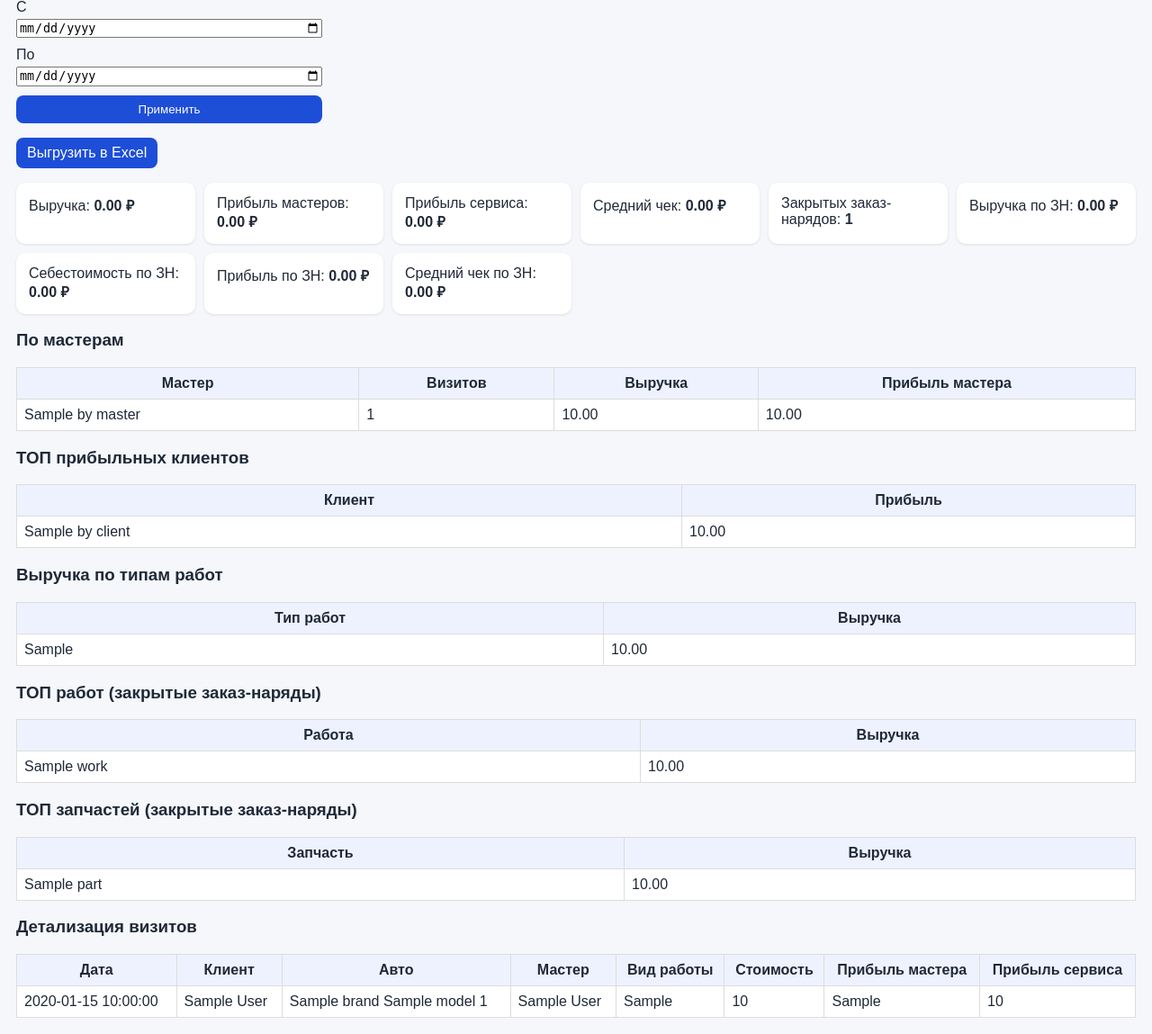
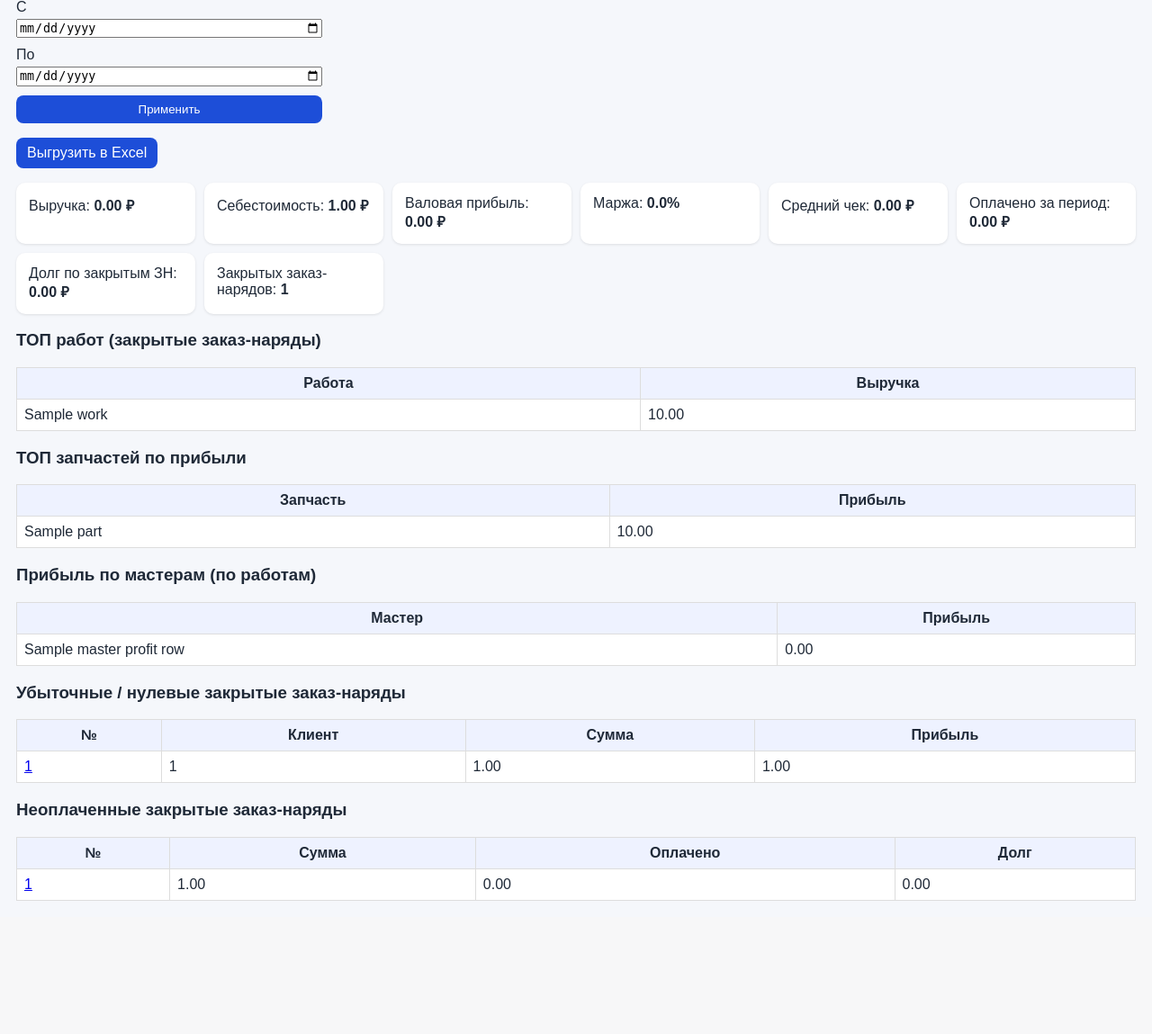
Before and after one commit to JlexaPro/autoservice, a FastAPI app: template autoservice_crm_web/templates/finance.html in a window 1280 px wide. Shown: the part 145-1294 px from the top of the page at 90% size. After the commit the page ends 1146 px from the top, so only its background shows below. Run offline with FastAPI, Linux system fonts and the light colour scheme; the template is opened without the code that fills it: most values are stand-ins (such as "Sample title", 1, 10 or a date in 2020); parts of the project's set-up code (start-up, migrations or seed data) failed here and were passed over.

Commit message:
Fix planner UX issues, finance template crash, and console encoding

```diff
--- a/autoservice_crm_web/static/planner.js
+++ b/autoservice_crm_web/static/planner.js
@@ -47,6 +47,12 @@
     card.querySelector('.visit-content b').textContent = `${start}–${end}`;
     card.dataset.start = start;
     card.dataset.end = end;
+    updateCardCompactMode(card);
+  }
+
+  function updateCardCompactMode(card){
+    const h = parseInt(card.style.height || '0', 10);
+    card.classList.toggle('compact', h <= stepMin * 2 + 8);
   }
 
   async function apiUpdate(card){
@@ -66,6 +72,7 @@
   function lockSelection(lock){ document.body.style.userSelect = lock ? 'none' : ''; }
 
   board.querySelectorAll('.visit-card').forEach(card => {
+    updateCardCompactMode(card);
     card.addEventListener('dblclick', ()=> openModal(card));
     card.addEventListener('mousedown', (e)=>{
       if(e.target.classList.contains('resize-handle')) return;
@@ -138,7 +145,11 @@
 
   const modal = document.getElementById('visit-modal');
   const form = document.getElementById('visit-edit-form');
-  document.getElementById('modal-close')?.addEventListener('click', ()=> modal.classList.add('hidden'));
+  const createModal = document.getElementById('create-slot-modal');
+  const closeModal = () => modal?.classList.add('hidden');
+  const closeCreateModal = () => createModal?.classList.add('hidden');
+  document.getElementById('modal-close')?.addEventListener('click', closeModal);
+  document.getElementById('visit-modal-x')?.addEventListener('click', closeModal);
 
   function openModal(card){
     modal.classList.remove('hidden');
@@ -194,7 +205,6 @@
       const start = minToTime(min);
       const end = minToTime(min+stepMin);
       const bay = grid.closest('.bay-col').dataset.bayId;
-      const createModal = document.getElementById('create-slot-modal');
       const createForm = document.getElementById('create-slot-form');
       if(createModal && createForm){
         createModal.classList.remove('hidden');
@@ -204,7 +214,8 @@
       }
     });
   });
-  document.getElementById('create-modal-close')?.addEventListener('click', ()=> document.getElementById('create-slot-modal')?.classList.add('hidden'));
+  document.getElementById('create-modal-close')?.addEventListener('click', closeCreateModal);
+  document.getElementById('create-modal-x')?.addEventListener('click', closeCreateModal);
 
   document.querySelectorAll('.free-slot-btn').forEach(btn=>{
     btn.addEventListener('click', ()=>{
@@ -212,7 +223,6 @@
       const start = btn.dataset.start;
       const startMin = parseTimeToMin(start);
       const end = minToTime((startMin - parseTimeToMin(startTime)) + stepMin);
-      const createModal = document.getElementById('create-slot-modal');
       const createForm = document.getElementById('create-slot-form');
       if(createModal && createForm){
         createModal.classList.remove('hidden');
@@ -245,4 +255,16 @@
       if(data.employee_id) form.querySelector('[name="employee_id"]').value = String(data.employee_id);
     }
   });
+
+  [modal, createModal].forEach((m) => {
+    m?.addEventListener('click', (e) => {
+      if (e.target === m) m.classList.add('hidden');
+    });
+  });
+  document.addEventListener('keydown', (e) => {
+    if (e.key === 'Escape') {
+      closeModal();
+      closeCreateModal();
+    }
+  });
 })();
--- a/autoservice_crm_web/static/style.css
+++ b/autoservice_crm_web/static/style.css
@@ -1,6 +1,7 @@
 body{font-family:Arial,sans-serif;margin:0;background:#f5f7fb;color:#1f2937}.topnav{display:flex;gap:12px;padding:14px;background:#111827;flex-wrap:wrap}.topnav a{color:#fff;text-decoration:none;font-weight:600}.container{padding:18px}.cards{display:grid;grid-template-columns:repeat(auto-fit,minmax(180px,1fr));gap:10px}.card{background:#fff;padding:14px;border-radius:10px;box-shadow:0 1px 3px rgba(0,0,0,.1)}table{width:100%;border-collapse:collapse;background:#fff}th,td{border:1px solid #ddd;padding:8px;vertical-align:top}th{background:#eef2ff}.btn{display:inline-block;background:#1d4ed8;color:#fff;padding:8px 12px;border:none;border-radius:8px;text-decoration:none;cursor:pointer}.form-grid{display:grid;gap:10px;max-width:860px}.form-grid label{display:grid;gap:4px}.error{padding:8px;background:#fee2e2}.warn{padding:8px;background:#fef3c7}.overdue{background:#fff1f2}
 .planner-board{display:grid;grid-template-columns:80px repeat(var(--bay-count), minmax(260px,1fr));gap:8px;overflow:auto;background:#fff;padding:10px;border-radius:10px}.time-col{min-width:80px}.time-mark{font-size:12px;color:#6b7280;border-bottom:1px solid #e5e7eb}.bay-col{position:relative;min-width:260px}.bay-title{position:sticky;top:0;background:#eef2ff;padding:6px;font-weight:700;z-index:2}.bay-grid{position:relative;border:1px solid #dbeafe;background:#f9fafb}.grid-line{border-bottom:1px dashed #e5e7eb}
-.visit-card{position:absolute;left:6px;right:6px;border-radius:8px;padding:6px;cursor:grab;overflow:hidden;border:1px solid #bfdbfe;user-select:none}.visit-card.dragging{cursor:grabbing;opacity:.85}.visit-card.conflict{outline:2px solid #ef4444}.visit-content{font-size:12px;line-height:1.25}.resize-handle{position:absolute;left:0;right:0;bottom:0;height:8px;cursor:ns-resize;background:rgba(0,0,0,.12)}.status-создан,.status-связались{background:#d1d5db}.status-записан{background:#bfdbfe}.status-в-работе{background:#fdba74}.status-завершён{background:#bbf7d0}.status-отменён{background:#fca5a5}.visit-actions{margin-top:4px;display:grid;gap:4px}.visit-actions .btn{padding:4px 8px;font-size:11px}
-.free-slot-btn{position:absolute;left:8px;right:8px;height:18px;border:1px dashed #9ca3af;background:#f3f4f6;color:#374151;border-radius:6px;cursor:pointer;font-size:11px;text-align:center}
-.modal{position:fixed;inset:0;background:rgba(0,0,0,.45);display:flex;align-items:center;justify-content:center;z-index:30}.modal.hidden{display:none}.modal-card{background:#fff;padding:16px;border-radius:10px;max-width:560px;width:100%}
+.visit-card{position:absolute;left:6px;right:6px;border-radius:8px;padding:6px;cursor:grab;overflow:hidden;border:1px solid #bfdbfe;user-select:none;z-index:3}.visit-card.dragging{cursor:grabbing;opacity:.9;z-index:8}.visit-card.conflict{outline:2px solid #ef4444}.visit-content{font-size:12px;line-height:1.25;padding-top:2px}.resize-handle{position:absolute;left:0;right:0;bottom:0;height:8px;cursor:ns-resize;background:rgba(0,0,0,.12)}.status-создан,.status-связались{background:#d1d5db}.status-записан{background:#bfdbfe}.status-в-работе{background:#fdba74}.status-завершён{background:#bbf7d0}.status-отменён{background:#fca5a5}.visit-actions{margin-top:4px;display:grid;gap:4px}.visit-actions .btn{padding:4px 8px;font-size:11px}.visit-hotkeys{display:flex;justify-content:space-between;gap:4px;margin-bottom:2px}.inline-hotkeys{display:flex;gap:4px}.hotkey-btn{padding:2px 6px;font-size:10px;line-height:1.1}
+.visit-card.compact .visit-content{font-size:11px;line-height:1.15}.visit-card.compact .visit-actions{display:none}.visit-card.compact .visit-content br:nth-of-type(n+3){display:none}
+.free-slot-btn{position:absolute;left:8px;right:8px;height:18px;border:1px dashed #9ca3af;background:#f3f4f6;color:#374151;border-radius:6px;cursor:pointer;font-size:11px;text-align:center;z-index:1}
+.modal{position:fixed;inset:0;background:rgba(0,0,0,.45);display:flex;align-items:flex-start;justify-content:center;z-index:30;overflow:auto;padding:20px 10px}.modal.hidden{display:none}.modal-card{position:relative;background:#fff;padding:16px;border-radius:10px;max-width:760px;width:100%;max-height:90vh;overflow:auto}.modal-x{position:absolute;right:10px;top:8px;border:none;background:transparent;font-size:30px;line-height:1;cursor:pointer}
 .load-chart-image{background:#fff;padding:10px;border-radius:8px;border:1px solid #dbeafe}.load-chart-image img{display:block;width:100%;height:auto;border-radius:6px}
--- a/autoservice_crm_web/templates/finance.html
+++ b/autoservice_crm_web/templates/finance.html
@@ -7,41 +7,54 @@
   <button class="btn">Применить</button>
 </form>
 <p><a class="btn" href="/finance/export.xlsx?start_date={{ start_date }}&end_date={{ end_date }}">Выгрузить в Excel</a></p>
+
 <div class="cards">
   <div class="card">Выручка: <b>{{ '%.2f'|format(total_revenue) }} ₽</b></div>
-  <div class="card">Прибыль мастеров: <b>{{ '%.2f'|format(total_master_profit) }} ₽</b></div>
-  <div class="card">Прибыль сервиса: <b>{{ '%.2f'|format(service_profit) }} ₽</b></div>
+  <div class="card">Себестоимость: <b>{{ '%.2f'|format(total_cost) }} ₽</b></div>
+  <div class="card">Валовая прибыль: <b>{{ '%.2f'|format(gross_profit) }} ₽</b></div>
+  <div class="card">Маржа: <b>{{ '%.1f'|format(margin_pct) }}%</b></div>
   <div class="card">Средний чек: <b>{{ '%.2f'|format(avg_check) }} ₽</b></div>
+  <div class="card">Оплачено за период: <b>{{ '%.2f'|format(paid_total) }} ₽</b></div>
+  <div class="card">Долг по закрытым ЗН: <b>{{ '%.2f'|format(debt_total) }} ₽</b></div>
   <div class="card">Закрытых заказ-нарядов: <b>{{ closed_orders_count }}</b></div>
-  <div class="card">Выручка по ЗН: <b>{{ '%.2f'|format(wo_revenue) }} ₽</b></div>
-  <div class="card">Себестоимость по ЗН: <b>{{ '%.2f'|format(wo_cost) }} ₽</b></div>
-  <div class="card">Прибыль по ЗН: <b>{{ '%.2f'|format(wo_profit) }} ₽</b></div>
-  <div class="card">Средний чек по ЗН: <b>{{ '%.2f'|format(wo_avg_check) }} ₽</b></div>
 </div>
-<h3>По мастерам</h3>
-<table><tr><th>Мастер</th><th>Визитов</th><th>Выручка</th><th>Прибыль мастера</th></tr>
-{% for name, row in by_master %}<tr><td>{{ name }}</td><td>{{ row.count }}</td><td>{{ '%.2f'|format(row.revenue) }}</td><td>{{ '%.2f'|format(row.profit) }}</td></tr>{% endfor %}
-</table>
-<h3>ТОП прибыльных клиентов</h3>
-<table><tr><th>Клиент</th><th>Прибыль</th></tr>
-{% for name, profit in by_client %}<tr><td>{{ name }}</td><td>{{ '%.2f'|format(profit) }}</td></tr>{% endfor %}
-</table>
-<h3>Выручка по типам работ</h3>
-<table><tr><th>Тип работ</th><th>Выручка</th></tr>
-{% for wt, amount in by_work_type %}<tr><td>{{ wt }}</td><td>{{ '%.2f'|format(amount) }}</td></tr>{% endfor %}
-</table>
+
 <h3>ТОП работ (закрытые заказ-наряды)</h3>
 <table><tr><th>Работа</th><th>Выручка</th></tr>
-{% for wt, amount in top_works %}<tr><td>{{ wt }}</td><td>{{ '%.2f'|format(amount) }}</td></tr>{% endfor %}
+{% for wt, amount in top_works %}<tr><td>{{ wt }}</td><td>{{ '%.2f'|format(amount or 0) }}</td></tr>{% endfor %}
 </table>
-<h3>ТОП запчастей (закрытые заказ-наряды)</h3>
-<table><tr><th>Запчасть</th><th>Выручка</th></tr>
-{% for pn, amount in top_parts %}<tr><td>{{ pn }}</td><td>{{ '%.2f'|format(amount) }}</td></tr>{% endfor %}
+
+<h3>ТОП запчастей по прибыли</h3>
+<table><tr><th>Запчасть</th><th>Прибыль</th></tr>
+{% for pn, amount in top_parts %}<tr><td>{{ pn }}</td><td>{{ '%.2f'|format(amount or 0) }}</td></tr>{% endfor %}
 </table>
-<h3>Детализация визитов</h3>
-<table><tr><th>Дата</th><th>Клиент</th><th>Авто</th><th>Мастер</th><th>Вид работы</th><th>Стоимость</th><th>Прибыль мастера</th><th>Прибыль сервиса</th></tr>
-{% for v,e,c,car in visits %}<tr>
-  <td>{{ v.planned_start_at }}</td><td>{{ c.full_name }}</td><td>{{ car.brand }} {{ car.model }} {{ car.plate_number }}</td><td>{{ e.full_name if e else '' }}</td><td>{{ v.work_type }}</td><td>{{ v.work_cost or 0 }}</td><td>{{ v.master_profit or 0 }}</td><td>{{ (v.work_cost or 0) - (v.master_profit or 0) }}</td>
-</tr>{% endfor %}
+
+<h3>Прибыль по мастерам (по работам)</h3>
+<table><tr><th>Мастер</th><th>Прибыль</th></tr>
+{% for name, profit in master_profit_rows %}<tr><td>{{ name }}</td><td>{{ '%.2f'|format(profit or 0) }}</td></tr>{% endfor %}
+</table>
+
+<h3>Убыточные / нулевые закрытые заказ-наряды</h3>
+<table><tr><th>№</th><th>Клиент</th><th>Сумма</th><th>Прибыль</th></tr>
+{% for wo in low_profit_orders %}
+<tr>
+  <td><a href="/work-orders/{{ wo.work_order_id }}">{{ wo.order_number }}</a></td>
+  <td>{{ wo.client_id }}</td>
+  <td>{{ '%.2f'|format(wo.total_amount or 0) }}</td>
+  <td>{{ '%.2f'|format(wo.total_profit or 0) }}</td>
+</tr>
+{% endfor %}
+</table>
+
+<h3>Неоплаченные закрытые заказ-наряды</h3>
+<table><tr><th>№</th><th>Сумма</th><th>Оплачено</th><th>Долг</th></tr>
+{% for wo, paid, debt in unpaid_orders %}
+<tr>
+  <td><a href="/work-orders/{{ wo.work_order_id }}">{{ wo.order_number }}</a></td>
+  <td>{{ '%.2f'|format(wo.total_amount or 0) }}</td>
+  <td>{{ '%.2f'|format(paid or 0) }}</td>
+  <td>{{ '%.2f'|format(debt or 0) }}</td>
+</tr>
+{% endfor %}
 </table>
 {% endblock %}
```
Also changed, not shown: autoservice_crm_web/templates/planner.html (+13 -0 lines), 1 other file.
